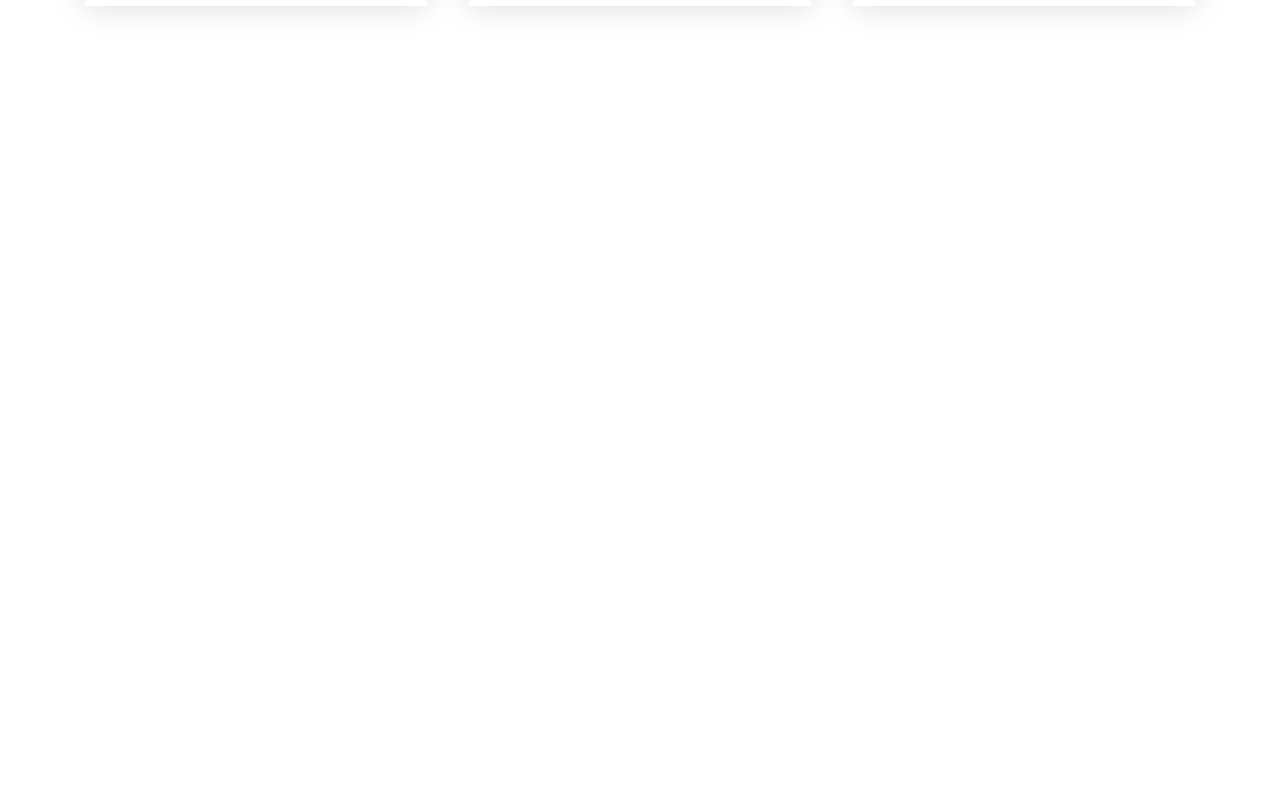
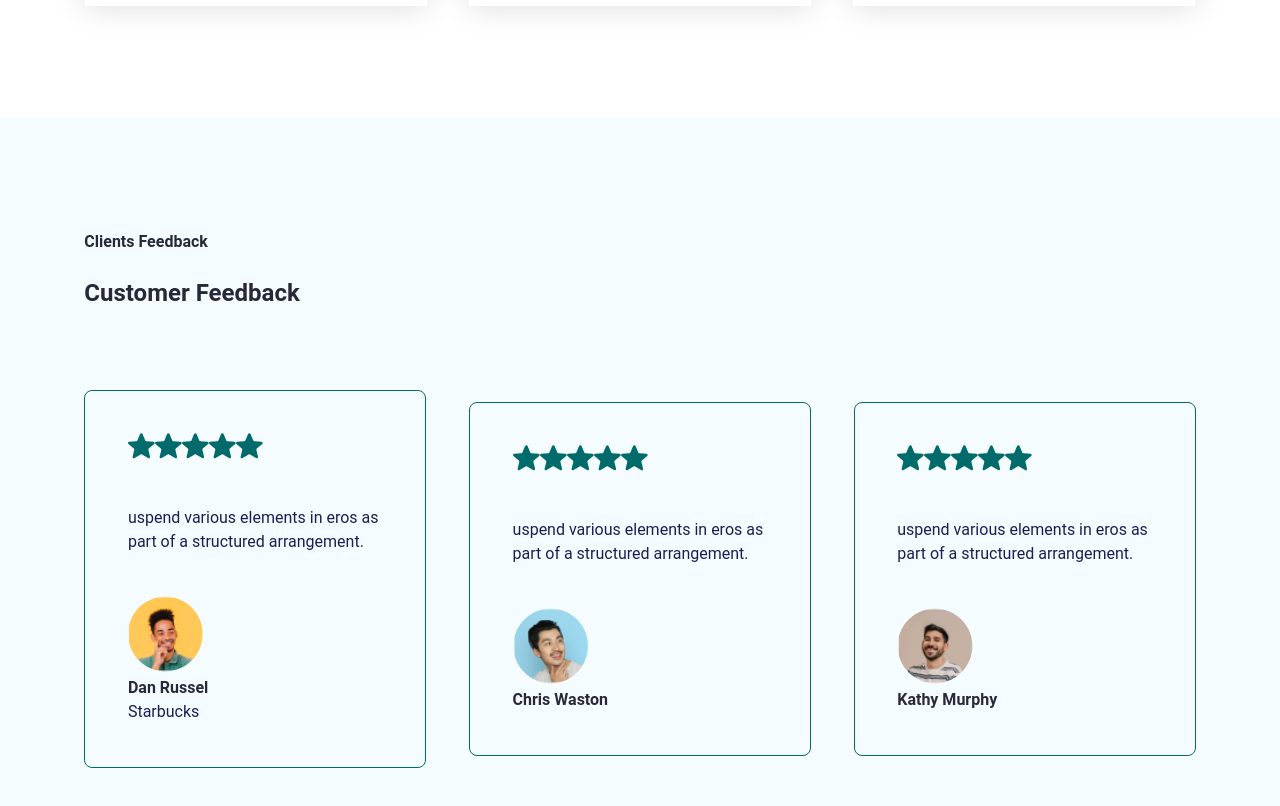
Before and after one commit to Sam2567/pesrsonal_portfolio, a React (Vite) app: page / in a window 1280 px wide. Shown: the part 3180-3986 px from the top of the page. Before the commit the page ends 3298 px from the top, so only its background shows below. Built offline with nearby package versions, Linux system fonts and the light colour scheme.

Commit message:
Add testimonial section

```diff
--- a/src/App.css
+++ b/src/App.css
@@ -436,3 +436,46 @@
 /* Portfolio Ends */
 
 /* Testimonials starts */
+
+.testimonial--section {
+  display: flex;
+  padding: 112px 84.3px;
+  flex-direction: column;
+  align-items: flex-start;
+  gap: 80px;
+  background-color: var(--bg-shade);
+}
+.sections--heading {
+  color: var(--heading-color);
+}
+.testimonial--section--card {
+  display: flex;
+  padding: 42.6px;
+  flex-direction: column;
+  align-items: flex-start;
+  gap: 42.6px;
+  flex: 1 0 0;
+  border-radius: 8px;
+  border: 1.33px solid #006b6a;
+}
+.testimonial--section--card--reviews {
+  display: flex;
+  align-items: flex-start;
+  gap: 5.33px;
+}
+.testimonial--section--card--author--detail {
+  display: flex;
+  align-items: center;
+  gap: 21.3px;
+}
+.testimonial--author--name {
+  font-weight: 600;
+  color: var(--heading-color);
+}
+
+.testimonial--author--designation {
+  color: var(--darkblue);
+  font-size: 16px;
+  font-weight: 400;
+  line-height: 150%;
+}
--- a/src/Pages/Home/Homescreen/index.jsx
+++ b/src/Pages/Home/Homescreen/index.jsx
@@ -2,6 +2,7 @@
 import MyPortfolio from "../MyPortfolio";
 import MySkills from "../MySkills";
 import ProfileSection from "../ProfileSection";
+import Testimonial from "../Testimonials";
 
 export default function Home() {
   return (
@@ -10,6 +11,7 @@
       <MySkills />
       <AboutMe />
       <MyPortfolio></MyPortfolio>
+      <Testimonial></Testimonial>
     </>
   );
 }
--- a/src/Pages/Home/Testimonials.jsx
+++ b/src/Pages/Home/Testimonials.jsx
@@ -0,0 +1,48 @@
+import data from "../../data/index.json";
+
+export default function Testimonial() {
+  return (
+    <section className="testimonial--section" id="testimonal">
+      <div className="portfolio--container-box">
+        <div className="portfolio--container">
+          <p className="sub--title">Clients Feedback</p>
+          <h2 className="sections--heading">Customer Feedback</h2>
+        </div>
+      </div>
+      <div className="portfolio--section--container">
+        {data?.testimonial?.map((item, index) => (
+          <div key={index} className="testimonial--section--card">
+            <div className="testimonial--section--card--review">
+              {Array.from({ length: 5 }, (reviews, index) => (
+                <svg
+                  xmlns="http://www.w3.org/2000/svg"
+                  width="27"
+                  height="26"
+                  viewBox="0 0 27 26"
+                  fill="none"
+                >
+                  <path
+                    d="M12.0945 0.953177C12.5528 -0.135435 14.1138 -0.135434 14.5722 0.95318L17.2772 7.37836C17.4705 7.8373 17.9074 8.15087 18.4089 8.19059L25.4302 8.74669C26.6199 8.84091 27.1022 10.3076 26.1959 11.0746L20.8464 15.6016C20.4643 15.925 20.2973 16.4324 20.4141 16.9158L22.0484 23.6847C22.3253 24.8315 21.0625 25.7381 20.044 25.1235L14.0327 21.4961C13.6033 21.237 13.0633 21.237 12.634 21.4961L6.62265 25.1235C5.60415 25.7381 4.34127 24.8315 4.61818 23.6847L6.25256 16.9158C6.3693 16.4324 6.20243 15.925 5.82034 15.6016L0.47075 11.0746C-0.435624 10.3076 0.0467572 8.84091 1.23639 8.74669L8.25781 8.19059C8.75933 8.15087 9.19621 7.8373 9.38942 7.37836L12.0945 0.953177Z"
+                    fill="#006B6A"
+                  />
+                </svg>
+              ))}
+            </div>
+            <p className="text-md">{item.description}</p>
+            <div className="testimonial--section--card--author-detail">
+              <img src={item.src} alt="Avatar"></img>
+              <div>
+                <p className="text-md testimonial--author--name">
+                  {item.author_name}
+                </p>
+                <p className="text-md testimonial--author--designation">
+                  {item.author_designation}
+                </p>
+              </div>
+            </div>
+          </div>
+        ))}
+      </div>
+    </section>
+  );
+}
--- a/src/data/index.json
+++ b/src/data/index.json
@@ -101,24 +101,27 @@
   "testimonial": [
     {
       "id": "1",
-      "src": "src/img/placeholder-image-2.png",
-      "title": "Ahuse",
+      "count": "5",
+      "src": "src/img/avatar-image.png",
       "description": "uspend various elements in eros as part of a structured arrangement.",
-      "link": "View In Github"
+      "author_name": "Dan Russel",
+      "author_designation": "Starbucks"
     },
     {
       "id": "2",
-      "src": "./img/placeholder-image-1.png",
-      "title": "App Dashboard",
+      "count": "5",
+      "src": "src/img/avatar-image-1.png",
       "description": "uspend various elements in eros as part of a structured arrangement.",
-      "link": "View In Github"
+      "author_name": "Chris Waston",
+      "author_description": "Louis Vuitton"
     },
     {
       "id": "3",
-      "src": "./img/placeholder-image-2.png",
-      "title": "Easy Rent",
-      "description": "uspend various elements in eros as part of a structured arrangement",
-      "link": "View In Github"
+      "count": "5",
+      "src": "src/img/avatar-image-2.png",
+      "description": "uspend various elements in eros as part of a structured arrangement.",
+      "author_name": "Kathy Murphy",
+      "author_description": "KFC"
     }
   ]
 }
```
